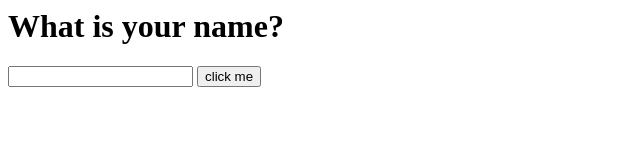
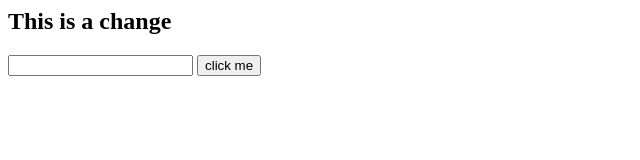
Before and after one commit to jfong86/greeting, a plain HTML site: page index.html in a window 1280 px wide. Shown: the whole page, without its empty margins (0-640 px from the left). Drawn offline with Linux system fonts and the light colour scheme.

Commit message:
This is a new change

```diff
--- a/index.html
+++ b/index.html
@@ -5,7 +5,8 @@
     <body>
 
         <main>
-                <h1>What is your name?</h1>
+
+                <h2>This is a change</h2>
                 <input type="text">
 
                 <button>click me</button>
```
